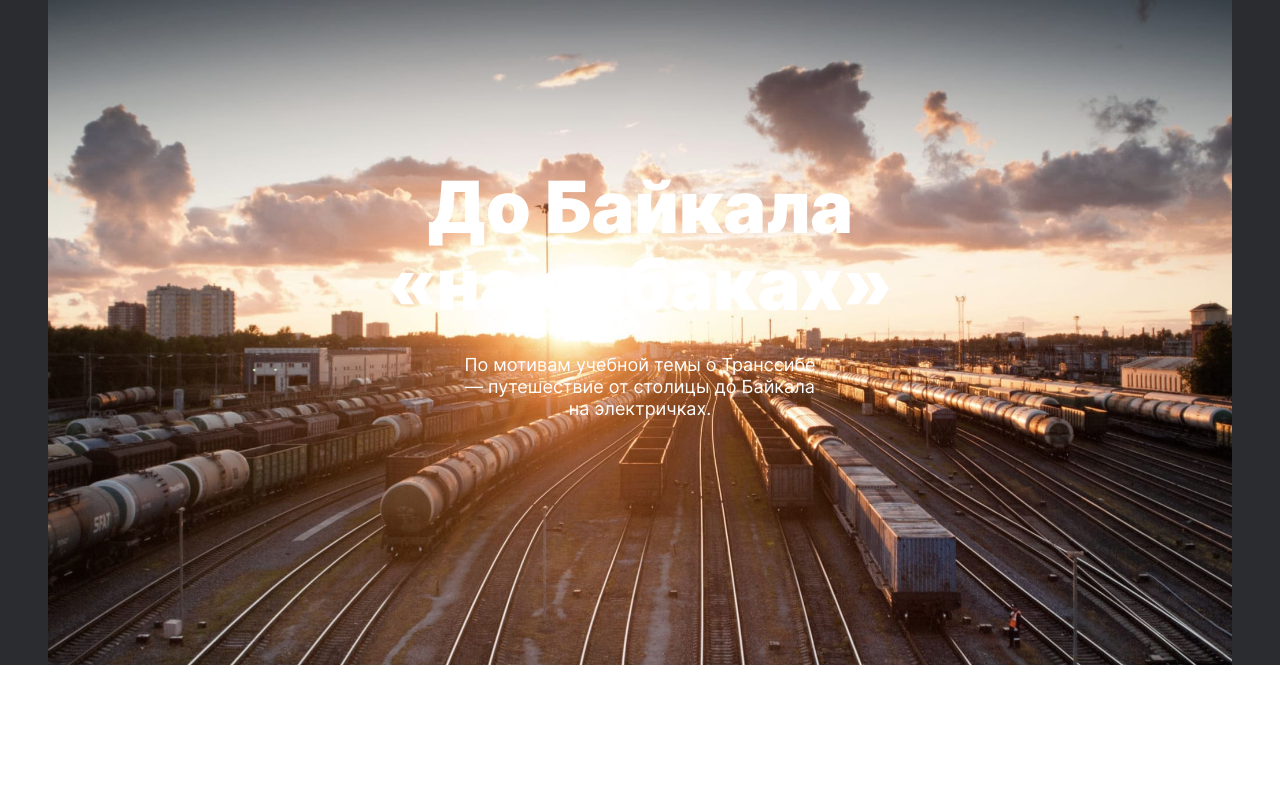
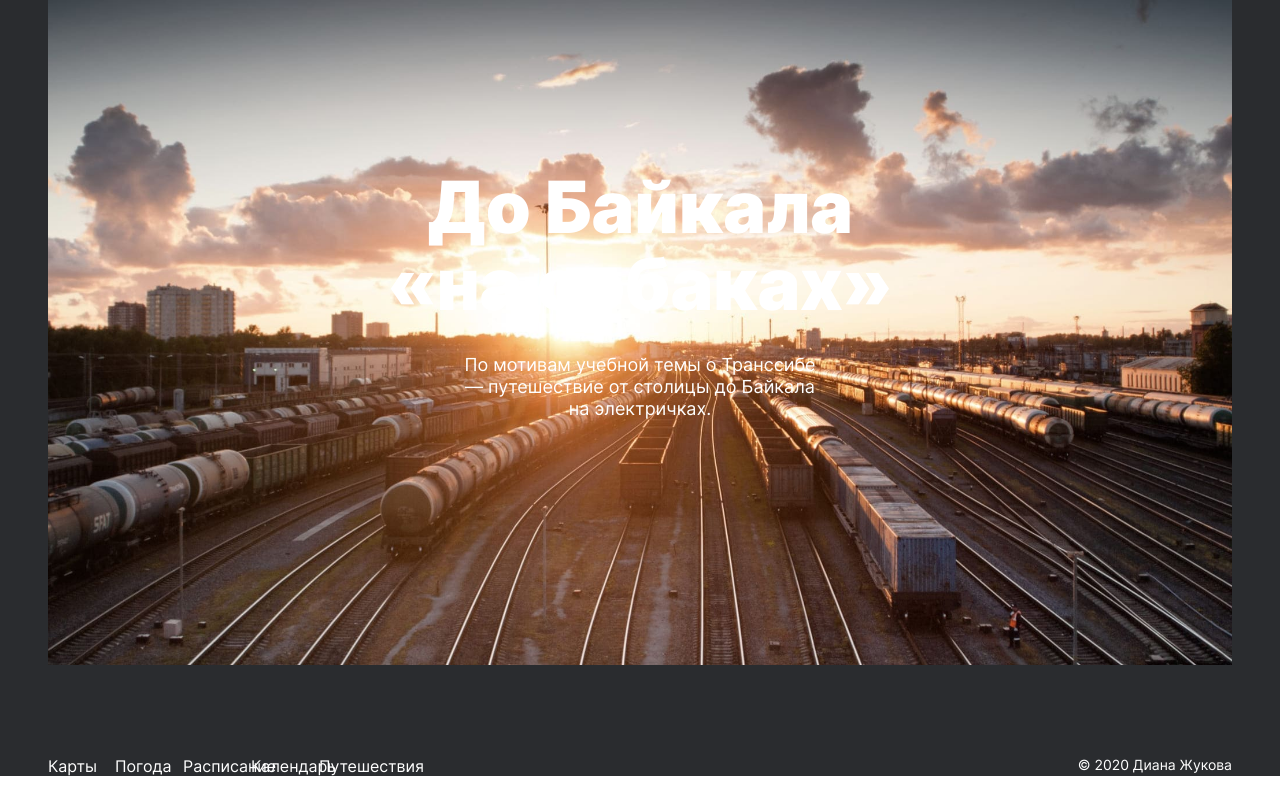
Before and after one commit to dizhukova/russian-travel, a plain HTML site: page index.html in a window 1280 px wide. Shown: the part 6074-6874 px from the top of the page. Before the commit the page ends 6831 px from the top, so only its background shows below. Drawn offline with Linux system fonts and the light colour scheme.

Commit message:
Added footer

```diff
--- /dev/null
+++ b/blocks/footer/__copyright/footer__copyright.css
@@ -0,0 +1,12 @@
+.footer__copyright {
+    margin: 0;
+    max-width: 186px;
+    font-family: 'Inter';
+    font-style: normal;
+    font-weight: normal;
+    font-size: 14px;
+    line-height: 1.14;
+    text-align: right;
+    color: #FFFFFF;
+    /* outline: 1px red solid; */
+}
--- /dev/null
+++ b/blocks/footer/__link/footer__link.css
@@ -0,0 +1,9 @@
+.footer__link {
+    font-family: 'Inter', Helvetica, Arial, sans-serif;
+    font-style: normal;
+    font-weight: normal;
+    font-size: 16px;
+    line-height: 1.12;
+    color: #FFFFFF;
+    text-decoration: none;
+}
--- /dev/null
+++ b/blocks/footer/__links/footer__links.css
@@ -0,0 +1,8 @@
+.footer__links {
+    display: flex;
+    justify-content: space-between;
+    margin: 0;
+    padding-left: 0;
+    list-style: none;
+    /* outline: 1px red solid; */
+}
--- /dev/null
+++ b/blocks/footer/__list-item/footer__list-item.css
@@ -0,0 +1,9 @@
+.footer__list-item {
+    max-width: 50px;
+    margin-right: 18px;
+    /* outline: 1px red solid; */
+}
+
+.footer__list-item:last-child {
+    margin-right: 0;
+}
--- /dev/null
+++ b/blocks/footer/footer.css
@@ -0,0 +1,8 @@
+.footer {
+    max-width: 1184px;
+    margin: 0 auto 24px;
+    display: flex;
+    flex-direction: row;
+    justify-content: space-between;
+    /* outline: 1px red solid; */
+}
--- a/index.html
+++ b/index.html
@@ -123,7 +123,16 @@
       </section>
     </main>
     <footer class="footer">
-
+      <nav class="footer__list">
+        <ul class="footer__links">
+          <li class="footer__list-item"><a class="footer__link" href="https://yandex.ru/maps" target="_blank" rel="noopener">Карты</a></li>
+          <li class="footer__list-item"><a class="footer__link" href="https://yandex.ru/pogoda" target="_blank" rel="noopener">Погода</a></li>
+          <li class="footer__list-item"><a class="footer__link" href="https://rasp.yandex.ru" target="_blank" rel="noopener">Расписание</a></li>
+          <li class="footer__list-item"><a class="footer__link" href="https://calendar.yandex.ru" target="_blank" rel="noopener">Календарь</a></li>
+          <li class="footer__list-item"><a class="footer__link" href="https://travel.yandex.ru" target="_blank" rel="noopener">Путешествия</a></li>
+        </ul>
+      </nav>
+      <p class="footer__copyright">&copy; 2020 Диана Жукова</p>
     </footer>
     </div>
 </body>
--- a/pages/index.css
+++ b/pages/index.css
@@ -34,3 +34,8 @@
 @import url("../blocks/cover/__overlay/cover__overlay.css");
 @import url("../blocks/cover/__title/cover__title.css");
 @import url("../blocks/cover/__subtitle/cover__subtitle.css");
+@import url("../blocks/footer/footer.css");
+@import url("../blocks/footer/__links/footer__links.css");
+@import url("../blocks/footer/__list-item/footer__list-item.css");
+@import url("../blocks/footer/__link/footer__link.css");
+@import url("../blocks/footer/__copyright/footer__copyright.css");
```
